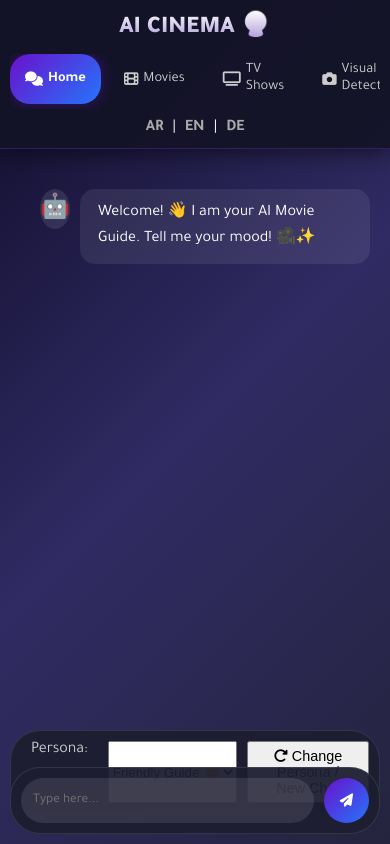
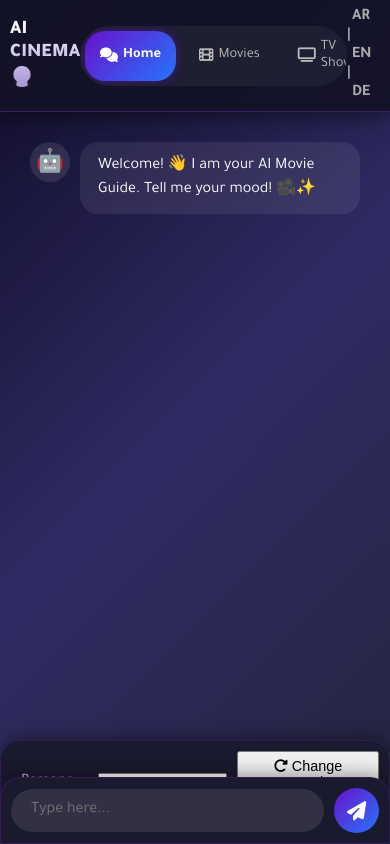
Before and after one commit to jeeskala-netizen/ai-cimainfo, a Flask app: page / in a window 390 px wide; the page is wider, and only the part inside the window is pictured. Run offline with Flask 3, Linux system fonts and the light colour scheme.

Commit message:
Update style.css

```diff
--- a/static/style.css
+++ b/static/style.css
@@ -1,153 +1,298 @@
+/* static/style.css - النسخة البلاتينية النهائية */
 @import url('https://fonts.googleapis.com/css2?family=Tajawal:wght@300;400;700;900&display=swap');
 
 :root {
     --primary-grad: linear-gradient(135deg, #6a11cb 0%, #2575fc 100%);
     --glass-bg: rgba(20, 20, 40, 0.6);
     --glass-border: 1px solid rgba(138, 43, 226, 0.3);
+    --dark-bg: #0f0c29;
+    --neon-glow: 0 0 10px rgba(106, 17, 203, 0.5);
 }
 
-body {
+html, body {
+    height: 100%;
+    margin: 0;
+    padding: 0;
     font-family: 'Tajawal', sans-serif;
-    background: linear-gradient(135deg, #0f0c29 0%, #302b63 50%, #24243e 100%);
+    /* خلفية ثابتة لا تتحرك مع التمرير */
+    background-image: linear-gradient(135deg, #0f0c29 0%, #302b63 50%, #24243e 100%);
+    background-attachment: fixed;
     color: #ffffff;
-    margin: 0; padding: 0;
-    height: 100vh;
-    overflow: hidden;
-    display: flex;
-    flex-direction: column;
+    overflow: hidden; /* التطبيق يعمل كشاشة واحدة */
 }
 
-/* --- القائمة العلوية --- */
+/* --- 1. القائمة العلوية (Navigation) --- */
 .nav-wrapper {
     background: rgba(20, 20, 40, 0.95);
-    padding: 10px 30px;
-    display: flex; align-items: center; justify-content: space-between;
+    padding: 10px 20px;
+    display: flex;
+    align-items: center;
+    justify-content: space-between;
     border-bottom: var(--glass-border);
     box-shadow: 0 5px 20px rgba(0,0,0,0.5);
     z-index: 100;
 }
 
 .logo {
-    font-size: 1.5rem; font-weight: 900;
+    font-size: 1.5rem;
+    font-weight: 900;
     background: -webkit-linear-gradient(#fff, #a18cd1);
-    -webkit-background-clip: text; -webkit-text-fill-color: transparent;
+    -webkit-background-clip: text;
+    -webkit-text-fill-color: transparent;
 }
 
 .nav-menu {
-    list-style: none; display: flex; gap: 8px; margin: 0; padding: 0;
+    list-style: none; display: flex; gap: 8px; margin: 0; padding: 5px;
+    background: rgba(255,255,255,0.05); border-radius: 50px;
 }
 
 .nav-menu li {
     padding: 8px 15px; border-radius: 20px; cursor: pointer;
-    transition: 0.3s; color: #ccc; font-size: 0.9rem;
+    transition: 0.3s; color: #bbb; font-size: 0.9rem;
     display: flex; align-items: center; gap: 5px;
 }
 
-.nav-menu li.active {
-    background: var(--primary-grad); color: white; font-weight: bold;
-    box-shadow: 0 0 15px rgba(106, 17, 203, 0.4);
+.nav-menu li:hover, .nav-menu li.active {
+    background: var(--primary-grad); color: white;
+    box-shadow: var(--neon-glow); font-weight: bold;
 }
 
 .lang-switch a { color: #aaa; text-decoration: none; margin: 0 5px; font-weight: bold; }
+.lang-switch a:hover { color: white; }
 
-/* --- الحاوية الرئيسية (أهم جزء للإصلاح) --- */
+/* --- 2. الحاوية والأقسام --- */
 .main-container {
     flex: 1;
     position: relative;
+    width: 100%;
+    height: 100%;
     overflow: hidden;
-    width: 100%;
-    display: flex;
-    justify-content: center;
-    align-items: flex-start; /* إصلاح التمركز */
 }
 
-/* 🛑 إخفاء جميع الصفحات افتراضياً بقوة */
 .page-section {
-    display: none !important;
+    display: none;
     width: 100%;
-    max-width: 900px;
     height: 100%;
-    overflow-y: auto;
+    overflow-y: auto; /* التمرير داخل الصفحة فقط */
     padding: 20px;
     box-sizing: border-box;
+    animation: fadeIn 0.4s ease;
+    scrollbar-width: thin;
+    scrollbar-color: #6a11cb transparent;
+    padding-bottom: 100px; /* مساحة احتياطية في الأسفل */
+}
+.page-section.active-section { display: flex; flex-direction: column; }
+
+.section-header { text-align: center; margin: 20px 0 30px; }
+.section-header h1 {
+    font-size: 2.2rem; margin-bottom: 10px;
+    text-shadow: 0 0 20px rgba(106, 17, 203, 0.5);
+}
+.section-header p { color: #ccc; font-size: 1rem; }
+
+/* --- 3. تصميم الشات (Chat Layout) --- */
+.chat-home-layout {
+    display: flex;
     flex-direction: column;
-    scrollbar-width: none; /* إخفاء شريط التمرير */
+    height: 100%;
+    position: relative;
 }
 
-/* ✅ إظهار الصفحة النشطة فقط */
-.page-section.active-section {
-    display: flex !important;
-    animation: fadeIn 0.4s ease;
+/* شريط التحكم بالشخصية */
+.controls-wrapper {
+    display: flex;
+    align-items: center;
+    justify-content: center;
+    gap: 15px;
+    background: rgba(0, 0, 0, 0.3);
+    padding: 8px 20px;
+    border-radius: 50px;
+    border: 1px solid rgba(255, 255, 255, 0.1);
+    width: fit-content;
+    margin: 0 auto 15px auto;
+    backdrop-filter: blur(10px);
 }
 
-/* --- تنسيقات الشات --- */
-.chat-home-layout {
-    display: flex; flex-direction: column; height: 100%;
+/* القائمة المنسدلة المخصصة */
+.custom-dropdown { position: relative; min-width: 180px; z-index: 500; }
+.dropdown-selected {
+    background: transparent; color: #fff; padding: 5px 10px;
+    cursor: pointer; display: flex; justify-content: space-between;
+    align-items: center; font-size: 0.9rem; font-weight: bold;
+}
+.dropdown-selected i { font-size: 0.8rem; transition: 0.3s; }
+.custom-dropdown.active .dropdown-selected i { transform: rotate(180deg); }
+
+.dropdown-options {
+    position: absolute; top: 130%; left: 0; width: 100%;
+    background: #1a1a2e; border: 1px solid #6a11cb;
+    border-radius: 12px; overflow: hidden; display: none;
+    box-shadow: 0 10px 30px rgba(0,0,0,0.8);
+}
+.custom-dropdown.active .dropdown-options { display: block; }
+.option-item {
+    padding: 10px 15px; cursor: pointer; color: #ccc;
+    border-bottom: 1px solid rgba(255,255,255,0.05); transition: 0.2s;
+}
+.option-item:hover { background: var(--primary-grad); color: white; }
+
+/* زر التحديث */
+.refresh-btn {
+    background: rgba(255,255,255,0.1); border: none; color: white;
+    width: 35px; height: 35px; border-radius: 50%; cursor: pointer;
+    display: flex; align-items: center; justify-content: center; transition: 0.3s;
+}
+.refresh-btn:hover { background: #6a11cb; transform: rotate(180deg); }
+
+/* منطقة الرسائل */
+.chat-box {
+    flex: 1;
+    overflow-y: auto;
+    display: flex;
+    flex-direction: column;
+    gap: 15px;
+    padding: 10px;
+    margin-bottom: 20px;
 }
 
-.controls-wrapper {
-    display: flex; justify-content: center; align-items: center; gap: 15px;
-    background: rgba(0,0,0,0.3); padding: 10px 20px; border-radius: 50px;
-    margin: 0 auto 20px; border: 1px solid rgba(255,255,255,0.1);
-    width: fit-content;
+.message { display: flex; gap: 10px; align-items: flex-start; animation: slideUp 0.3s; }
+.user-msg { flex-direction: row-reverse; }
+.avatar {
+    font-size: 1.4rem; background: rgba(255,255,255,0.1);
+    min-width: 40px; height: 40px; border-radius: 50%;
+    display: flex; align-items: center; justify-content: center;
+}
+.bubble {
+    background: rgba(255,255,255,0.08); padding: 12px 18px;
+    border-radius: 18px; max-width: 80%; line-height: 1.5;
+}
+.user-msg .bubble { background: var(--primary-grad); }
+
+/* منطقة الإدخال */
+.input-area {
+    background: rgba(30,30,50,0.95);
+    padding: 10px; border-radius: 30px;
+    display: flex; gap: 10px; align-items: center;
+    border: 1px solid rgba(138, 43, 226, 0.2);
+    box-shadow: 0 -5px 20px rgba(0,0,0,0.2);
+    margin-top: auto; /* دفعها للأسفل */
 }
 
-.custom-dropdown { position: relative; min-width: 180px; font-family: 'Tajawal'; z-index: 500; }
-.dropdown-selected { color: white; cursor: pointer; display: flex; justify-content: space-between; align-items: center; font-weight: bold; }
-.dropdown-options {
-    position: absolute; top: 140%; left: 0; width: 100%;
-    background: #1a1a2e; border: 1px solid #6a11cb; border-radius: 10px;
-    overflow: hidden; display: none;
+input[type="text"] {
+    flex: 1; padding: 12px 20px; border-radius: 50px; border: none;
+    background: rgba(255,255,255,0.1); color: white;
+    font-family: 'Tajawal'; font-size: 1rem; outline: none;
 }
-.custom-dropdown.active .dropdown-options { display: block; }
-.option-item { padding: 10px; cursor: pointer; transition: 0.2s; color: #ccc; }
-.option-item:hover { background: var(--primary-grad); color: white; }
-
-.chat-box {
-    flex: 1; overflow-y: auto; display: flex; flex-direction: column; gap: 15px;
-    padding: 10px; margin-bottom: 20px;
+.send-btn {
+    width: 45px; height: 45px; border-radius: 50%; border: none;
+    background: var(--primary-grad); color: white; font-size: 1.2rem;
+    display: flex; align-items: center; justify-content: center; cursor: pointer;
 }
 
-.message { display: flex; gap: 10px; align-items: flex-start; }
-.user-msg { flex-direction: row-reverse; }
-.avatar { font-size: 1.5rem; background: rgba(255,255,255,0.1); width: 40px; height: 40px; border-radius: 50%; display: flex; justify-content: center; align-items: center; }
-.bubble { background: rgba(255,255,255,0.08); padding: 12px 18px; border-radius: 15px; max-width: 80%; line-height: 1.6; }
-.user-msg .bubble { background: var(--primary-grad); }
+/* --- 4. العناصر العامة (أزرار، حقول) --- */
+.glass-container {
+    background: var(--glass-bg); backdrop-filter: blur(10px);
+    border: var(--glass-border); border-radius: 20px;
+    padding: 25px; max-width: 600px; margin: 0 auto 30px;
+    display: flex; flex-direction: column; gap: 15px;
+}
 
-.input-area {
-    background: rgba(30,30,50,0.95); padding: 10px; border-radius: 30px;
-    display: flex; gap: 10px; border: 1px solid rgba(255,255,255,0.1);
+.btn-glow {
+    width: 100%; padding: 12px; border-radius: 12px; border: none;
+    background: var(--primary-grad); color: white; font-weight: bold;
+    cursor: pointer; transition: 0.3s;
 }
-input[type="text"] { flex: 1; padding: 12px; border-radius: 50px; border: none; background: rgba(255,255,255,0.1); color: white; outline: none; font-family: 'Tajawal'; }
-.send-btn { width: 45px; height: 45px; border-radius: 50%; border: none; background: var(--primary-grad); color: white; cursor: pointer; display: flex; justify-content: center; align-items: center; }
+.btn-glow:hover { box-shadow: 0 0 20px #6a11cb; transform: scale(1.02); }
 
-/* --- تنسيقات عامة للصفحات الأخرى --- */
-.section-header { text-align: center; margin: 30px 0; }
-.glass-container {
-    background: rgba(255,255,255,0.05); padding: 30px; border-radius: 20px;
-    border: 1px solid rgba(255,255,255,0.1); text-align: center; margin: 0 auto;
-    max-width: 600px; display: flex; flex-direction: column; gap: 15px;
+/* --- 5. شبكة الأفلام --- */
+.grid-container {
+    display: grid; grid-template-columns: repeat(auto-fill, minmax(150px, 1fr));
+    gap: 15px; padding-bottom: 50px;
 }
-.btn-glow { padding: 12px; border-radius: 10px; border: none; background: var(--primary-grad); color: white; font-weight: bold; cursor: pointer; width: 100%; transition: 0.3s; }
-.btn-glow:hover { transform: scale(1.02); }
+.movie-card {
+    background: rgba(0,0,0,0.3); border-radius: 12px; overflow: hidden;
+    transition: 0.3s; cursor: pointer; position: relative; aspect-ratio: 2/3;
+}
+.movie-card:hover { transform: scale(1.05); z-index: 2; box-shadow: 0 5px 15px rgba(0,0,0,0.5); }
+.movie-card img { width: 100%; height: 100%; object-fit: cover; }
+.movie-card h4 {
+    position: absolute; bottom: 0; width: 100%; background: rgba(0,0,0,0.7);
+    margin: 0; padding: 5px; font-size: 0.8rem; text-align: center;
+    white-space: nowrap; overflow: hidden; text-overflow: ellipsis;
+}
 
-.grid-container { display: grid; grid-template-columns: repeat(auto-fill, minmax(150px, 1fr)); gap: 15px; padding-bottom: 50px; }
-.movie-card { background: rgba(0,0,0,0.3); border-radius: 10px; overflow: hidden; cursor: pointer; transition: 0.3s; }
-.movie-card:hover { transform: scale(1.03); }
-.movie-card img { width: 100%; height: 220px; object-fit: cover; }
-.movie-card h4 { padding: 10px; margin: 0; font-size: 0.8rem; text-align: center; }
+/* --- 6. النافذة المنبثقة (Modal) --- */
+.modal {
+    display: none; position: fixed; z-index: 2000;
+    left: 0; top: 0; width: 100%; height: 100%;
+    background: rgba(0,0,0,0.9); backdrop-filter: blur(5px);
+    justify-content: center; align-items: center;
+}
+.modal-content {
+    background: #1a1a2e; width: 95%; max-width: 600px;
+    border-radius: 20px; overflow: hidden; position: relative;
+    max-height: 90vh; overflow-y: auto;
+}
+.close-btn {
+    position: absolute; right: 15px; top: 10px; font-size: 30px;
+    cursor: pointer; color: white; z-index: 10; text-shadow: 0 0 5px black;
+}
 
-.modal { display: none; position: fixed; z-index: 2000; left: 0; top: 0; width: 100%; height: 100%; background: rgba(0,0,0,0.9); justify-content: center; align-items: center; }
-.modal-content { background: #1a1a2e; width: 90%; max-width: 700px; border-radius: 20px; padding: 0; position: relative; overflow: hidden; }
-.close-btn { position: absolute; right: 15px; top: 10px; font-size: 30px; color: white; cursor: pointer; z-index: 10; }
+/* رفع الملفات */
+.file-upload-wrapper {
+    border: 2px dashed #6a11cb; padding: 20px; border-radius: 20px;
+    text-align: center; cursor: pointer; background: rgba(255,255,255,0.05);
+}
 
-@keyframes fadeIn { from { opacity: 0; } to { opacity: 1; } }
+/* Animations */
+@keyframes fadeIn { from {opacity:0;} to {opacity:1;} }
+@keyframes slideUp { from {transform:translateY(20px); opacity:0;} to {transform:translateY(0); opacity:1;} }
+@keyframes slideDown { from {transform:translateY(-50px); opacity:0;} to {transform:translateY(0); opacity:1;} }
 
-/* --- Mobile Fixes --- */
+/* ============================================================
+   📱 تحسينات وضع الجوال (Mobile Fixes)
+   ============================================================ */
 @media screen and (max-width: 768px) {
-    .nav-wrapper { padding: 10px; flex-direction: column; gap: 10px; }
-    .nav-menu { width: 100%; overflow-x: auto; justify-content: flex-start; padding-bottom: 5px; }
-    .main-container { padding: 10px; }
-    .input-area { position: fixed; bottom: 10px; left: 10px; right: 10px; z-index: 900; }
-    .chat-box { padding-bottom: 80px; }
+    /* 1. القائمة العلوية */
+    .nav-wrapper {
+        padding: 8px 10px;
+        position: sticky; top: 0; /* تثبيت في الأعلى */
+        z-index: 1000;
+    }
+    .nav-menu {
+        overflow-x: auto; justify-content: flex-start;
+        padding-bottom: 5px; gap: 8px;
+        -webkit-overflow-scrolling: touch;
+    }
+    .nav-menu::-webkit-scrollbar { display: none; }
+    .logo { font-size: 1.2rem; }
+
+    /* 2. تحسينات الشات */
+    .controls-wrapper {
+        width: 100%; margin-bottom: 10px;
+        justify-content: space-between; padding: 8px 15px;
+    }
+    .chat-box {
+        padding-bottom: 80px; /* مساحة لشريط الكتابة */
+    }
+
+    /* 3. تثبيت شريط الكتابة في الأسفل تماماً */
+    .input-area {
+        position: fixed;
+        bottom: 0; left: 0; width: 100%;
+        margin: 0; border-radius: 20px 20px 0 0;
+        background: #1a1a2e; /* خلفية صلبة لمنع التداخل */
+        box-shadow: 0 -5px 15px rgba(0,0,0,0.3);
+        z-index: 999;
+        box-sizing: border-box;
+    }
+
+    /* 4. تعديل الشبكة */
+    .grid-container {
+        grid-template-columns: repeat(2, 1fr); /* عمودين */
+        gap: 10px; padding-bottom: 80px;
+    }
+
+    /* 5. المودال */
+    .modal-content { width: 95%; max-height: 85vh; }
 }
```
